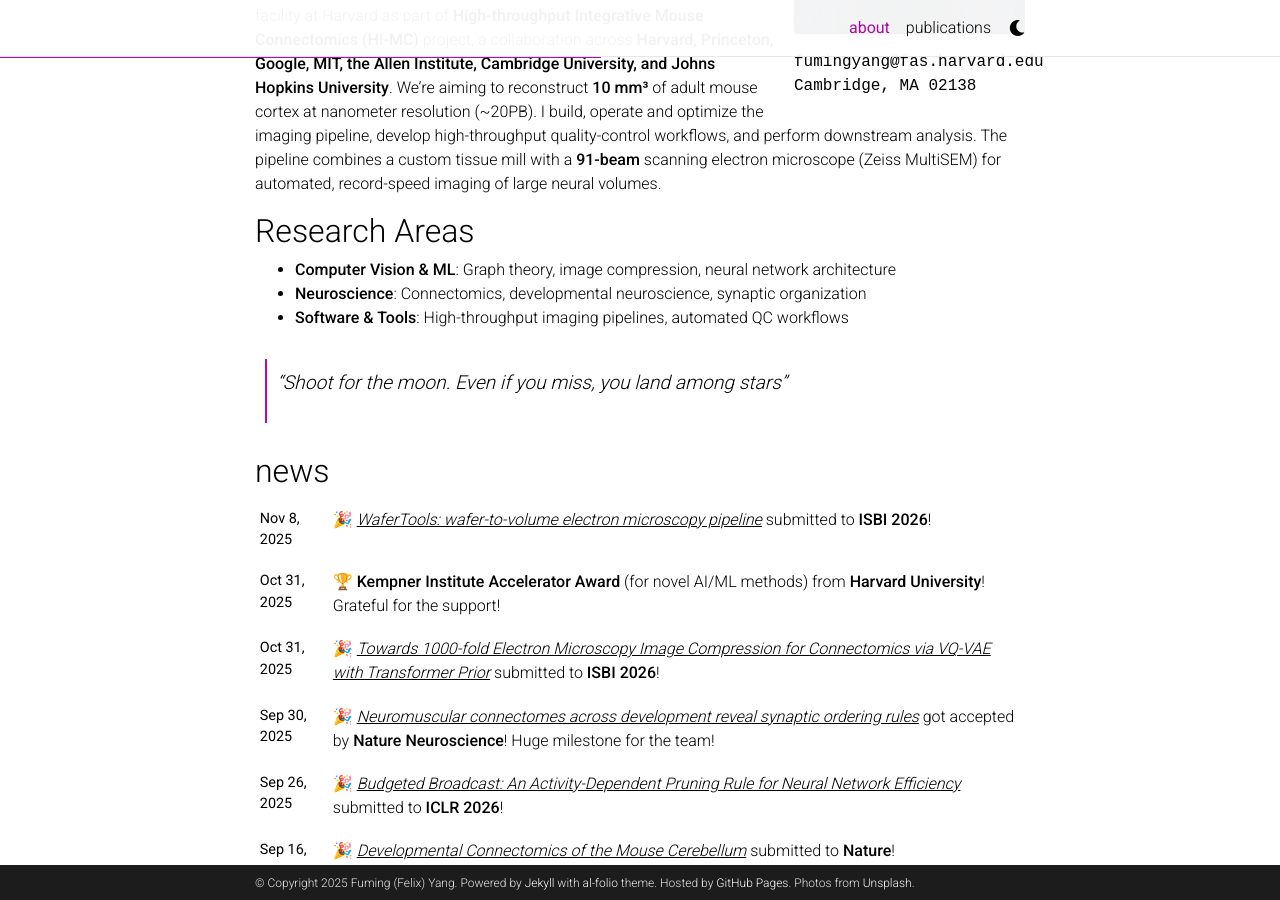
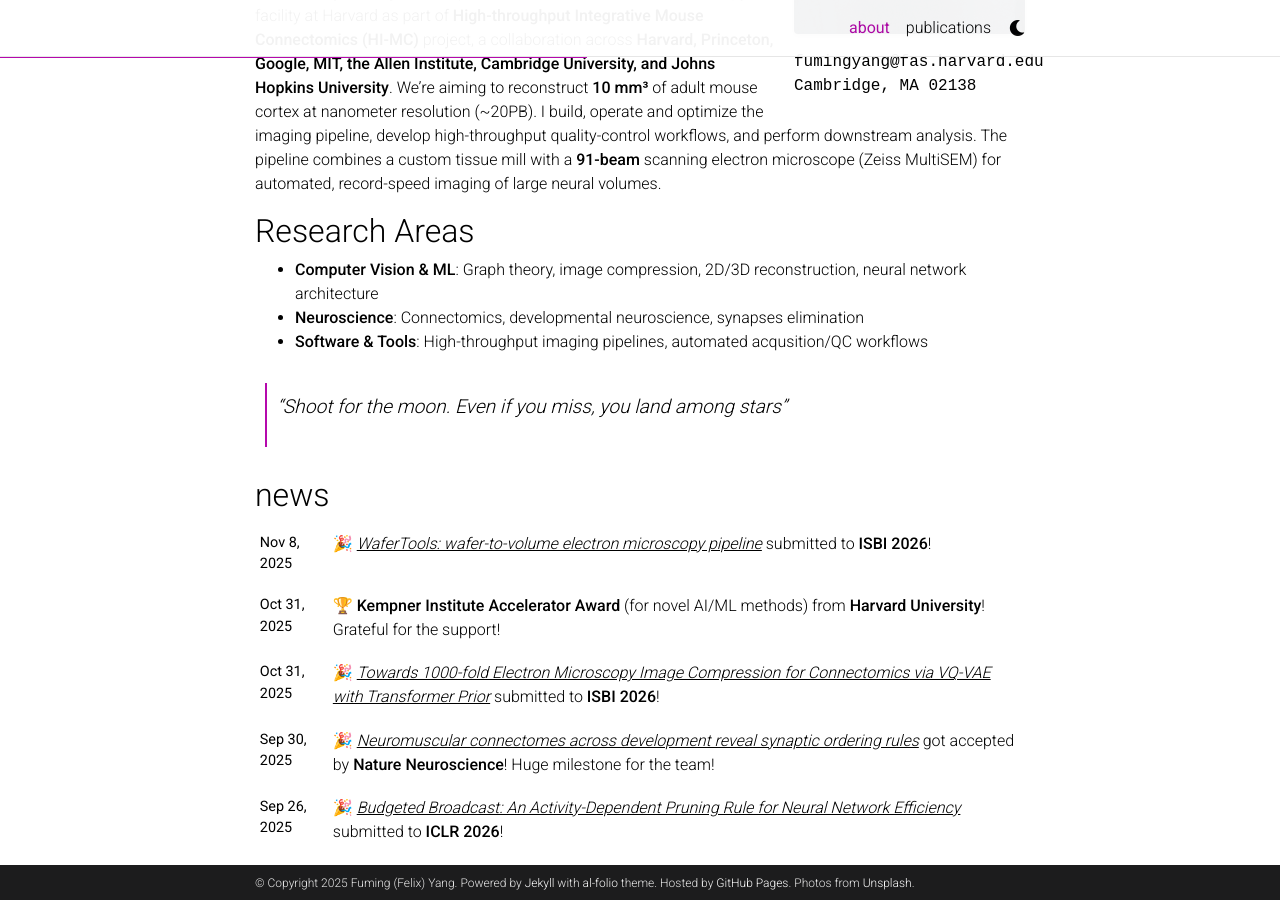
Before and after one commit to FumingYang-Felix/FumingYang-Felix.github.io, a Jekyll site: the page built from _pages/about.md, in a window 1280 px wide and 900 px high, scrolled down 490 px. Built offline with Jekyll 4.4.1, drawn with Linux system fonts in a browser that asks for light colours; full-size pictures stand in for the smaller copies a plugin makes; comment, search, counter and statistics services are not loaded; a style sheet for code colours, icons or effects is not loaded.

Commit message:
Revise research areas in about.md
Updated research areas to include 2D/3D reconstruction and synapses elimination.

```diff
--- a/_pages/about.md
+++ b/_pages/about.md
@@ -32,8 +32,8 @@
 
 ## Research Areas
 
-- **Computer Vision & ML**: Graph theory, image compression, neural network architecture
-- **Neuroscience**: Connectomics, developmental neuroscience, synaptic organization
-- **Software & Tools**: High-throughput imaging pipelines, automated QC workflows
+- **Computer Vision & ML**: Graph theory, image compression, 2D/3D reconstruction, neural network architecture
+- **Neuroscience**: Connectomics, developmental neuroscience, synapses elimination
+- **Software & Tools**: High-throughput imaging pipelines, automated acqusition/QC workflows
 
 > *"Shoot for the moon. Even if you miss, you land among stars"*
```
